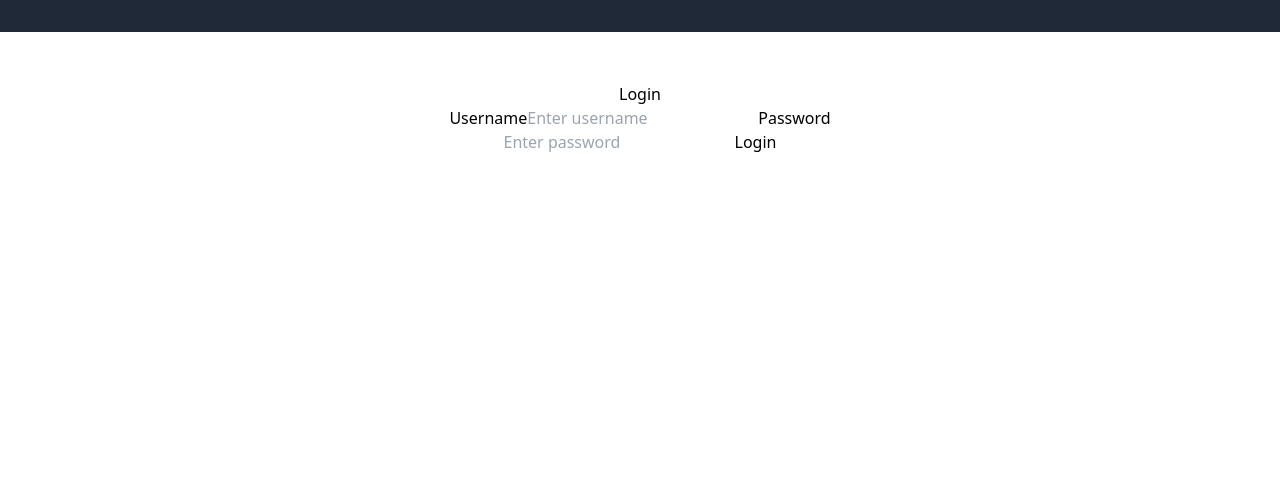
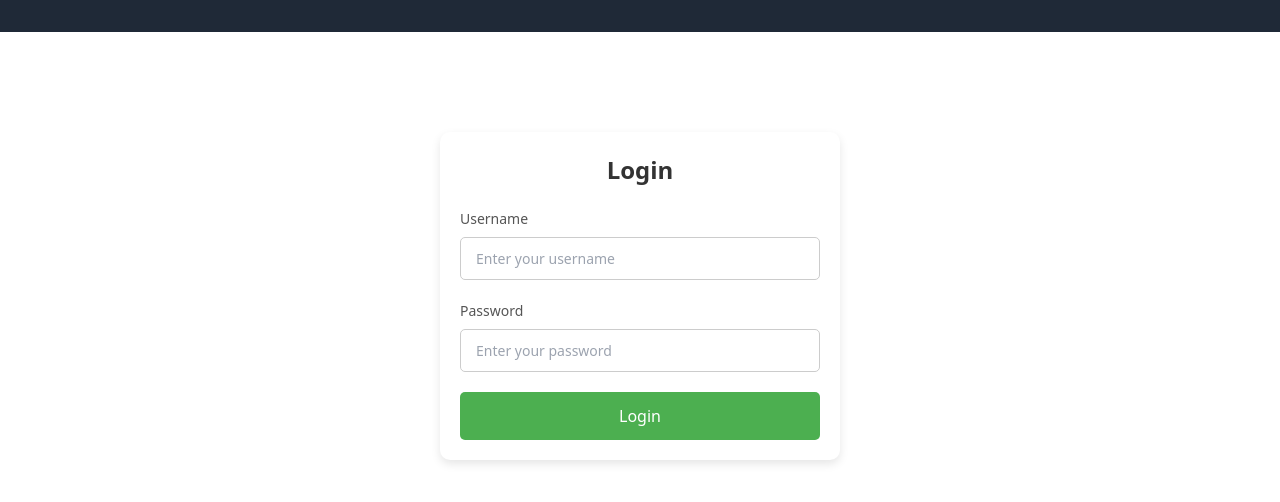
Before and after one commit to ruchspatil/VueCart, a Nuxt app: page /login in a window 1280 px wide. Shown: the top 502 px of the page. Built offline with nearby package versions, Linux system fonts and the light colour scheme.

Commit message:
Update login.vue

```diff
--- a/pages/login.vue
+++ b/pages/login.vue
@@ -1,14 +1,18 @@
 <template>
   <div class="login-container">
     <h1>Login</h1>
-    <form>
-      <label for="username">Username</label>
-      <input id="username" type="text" placeholder="Enter username" />
+    <form class="login-form">
+      <div class="form-group">
+        <label for="username">Username</label>
+        <input id="username" type="text" placeholder="Enter your username" />
+      </div>
 
-      <label for="password">Password</label>
-      <input id="password" type="password" placeholder="Enter password" />
+      <div class="form-group">
+        <label for="password">Password</label>
+        <input id="password" type="password" placeholder="Enter your password" />
+      </div>
 
-      <button type="submit">Login</button>
+      <button type="submit" class="login-button">Login</button>
     </form>
   </div>
 </template>
@@ -20,9 +24,85 @@ export default {
 </script>
 
 <style scoped>
+/* Container Styling */
 .login-container {
   max-width: 400px;
-  margin: 50px auto;
+  margin: 100px auto;
+  padding: 20px;
   text-align: center;
+  background: #ffffff;
+  border-radius: 10px;
+  box-shadow: 0 4px 10px rgba(0, 0, 0, 0.1);
+}
+
+/* Heading Styling */
+.login-container h1 {
+  font-size: 24px;
+  margin-bottom: 20px;
+  color: #333333;
+  font-weight: bold;
+}
+
+/* Form Styling */
+.login-form {
+  display: flex;
+  flex-direction: column;
+  gap: 20px;
+}
+
+/* Input Field Styling */
+.form-group {
+  text-align: left;
+}
+
+.form-group label {
+  display: block;
+  margin-bottom: 8px;
+  font-size: 14px;
+  color: #555555;
+}
+
+.form-group input {
+  width: 100%;
+  padding: 10px 15px;
+  font-size: 14px;
+  border: 1px solid #cccccc;
+  border-radius: 5px;
+  outline: none;
+  transition: border-color 0.3s ease;
+}
+
+.form-group input:focus {
+  border-color: #4caf50;
+  box-shadow: 0 0 5px rgba(76, 175, 80, 0.5);
+}
+
+/* Button Styling */
+.login-button {
+  padding: 12px 20px;
+  font-size: 16px;
+  color: white;
+  background-color: #4caf50;
+  border: none;
+  border-radius: 5px;
+  cursor: pointer;
+  transition: background-color 0.3s ease;
+}
+
+.login-button:hover {
+  background-color: #45a049;
+}
+
+/* Responsive Design */
+@media (max-width: 500px) {
+  .login-container {
+    margin: 50px 20px;
+    padding: 15px;
+  }
+
+  .login-button {
+    font-size: 14px;
+    padding: 10px 15px;
+  }
 }
 </style>
```
